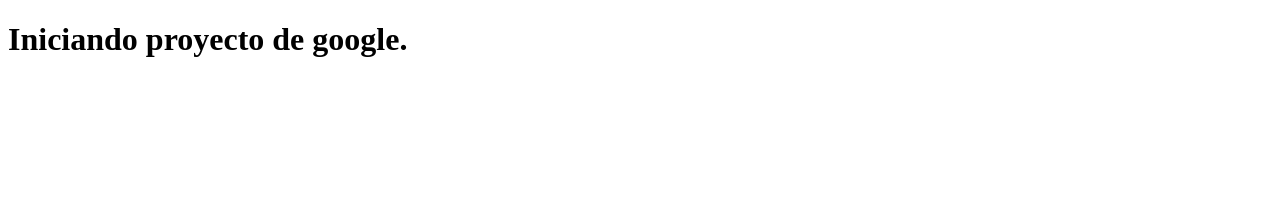
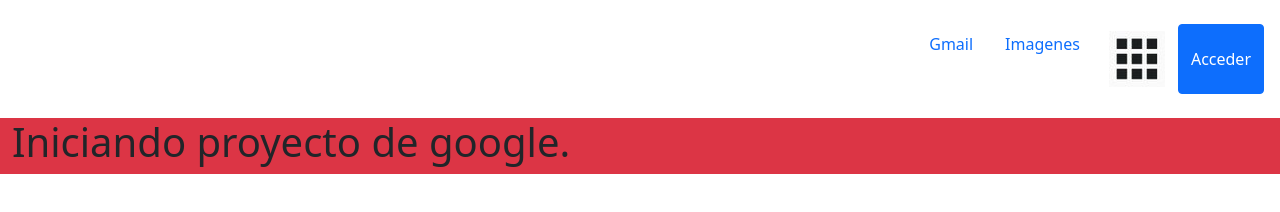
Before and after one commit to diegojperez90/google-clone, a plain HTML site: page index.html in a window 1280 px wide. Drawn offline with nearby package versions, Linux system fonts and the light colour scheme.

Commit message:
probando el codigo

```diff
--- a/index.html
+++ b/index.html
@@ -4,10 +4,49 @@
     <meta charset="UTF-8">
     <meta http-equiv="X-UA-Compatible" content="IE=edge">
     <meta name="viewport" content="width=device-width, initial-scale=1.0">
+    <link href="https://cdn.jsdelivr.net/npm/bootstrap@5.0.0-beta1/dist/css/bootstrap.min.css" rel="stylesheet" integrity="sha384-giJF6kkoqNQ00vy+HMDP7azOuL0xtbfIcaT9wjKHr8RbDVddVHyTfAAsrekwKmP1" crossorigin="anonymous">
     <link rel="stylesheet" href="estilos.css">
     <title>Pantalla de inicio de google</title>
 </head>
 <body>
-    <h1>Iniciando proyecto de google.</h1>
+    <header class="row header m-0"></header>
+
+        <nav class="navbar navbar-light">
+            <!-- <ul class="navbar-nav">
+                <li class="nav-item">
+                    <a href="#">Gmail</a>
+                </li>
+                <li class="nav-item">
+                    <a href="#">Imagenes</a>
+                </li>
+            </ul>
+            <div class="container">
+                <a href="#" class="navbar-brand">Navbar</a>
+            </div> -->
+
+            <div class="col">
+                <div class="nav d-flex justify-content-end m-3">
+                    <a href="#" class="nav-link active">Gmail</a>
+                    <a href="#" class="nav-link active">Imagenes</a>
+                    <button class="btn"><img src="/imagenes/icon2.jpg" alt=""></button>
+                    <button class="btn btn-primary">Acceder</button>
+                </div>
+            </div>
+
+        </nav>
+
+
+
+    </header>
+
+    <main class="row m-0 bg-danger">
+        <h1>Iniciando proyecto de google.</h1>
+    </main>
+
+
+
+    <script src="https://cdn.jsdelivr.net/npm/jquery@3.5.1/dist/jquery.slim.min.js" integrity="sha384-DfXdz2htPH0lsSSs5nCTpuj/zy4C+OGpamoFVy38MVBnE+IbbVYUew+OrCXaRkfj" crossorigin="anonymous"></script>
+    <script src="https://cdn.jsdelivr.net/npm/popper.js@1.16.1/dist/umd/popper.min.js" integrity="sha384-9/reFTGAW83EW2RDu2S0VKaIzap3H66lZH81PoYlFhbGU+6BZp6G7niu735Sk7lN" crossorigin="anonymous"></script>
+    <script src="https://cdn.jsdelivr.net/npm/bootstrap@4.6.1/dist/js/bootstrap.min.js" integrity="sha384-VHvPCCyXqtD5DqJeNxl2dtTyhF78xXNXdkwX1CZeRusQfRKp+tA7hAShOK/B/fQ2" crossorigin="anonymous"></script>
 </body>
 </html>
```
Also changed, not shown: imagenes/icon2.jpg (added).
